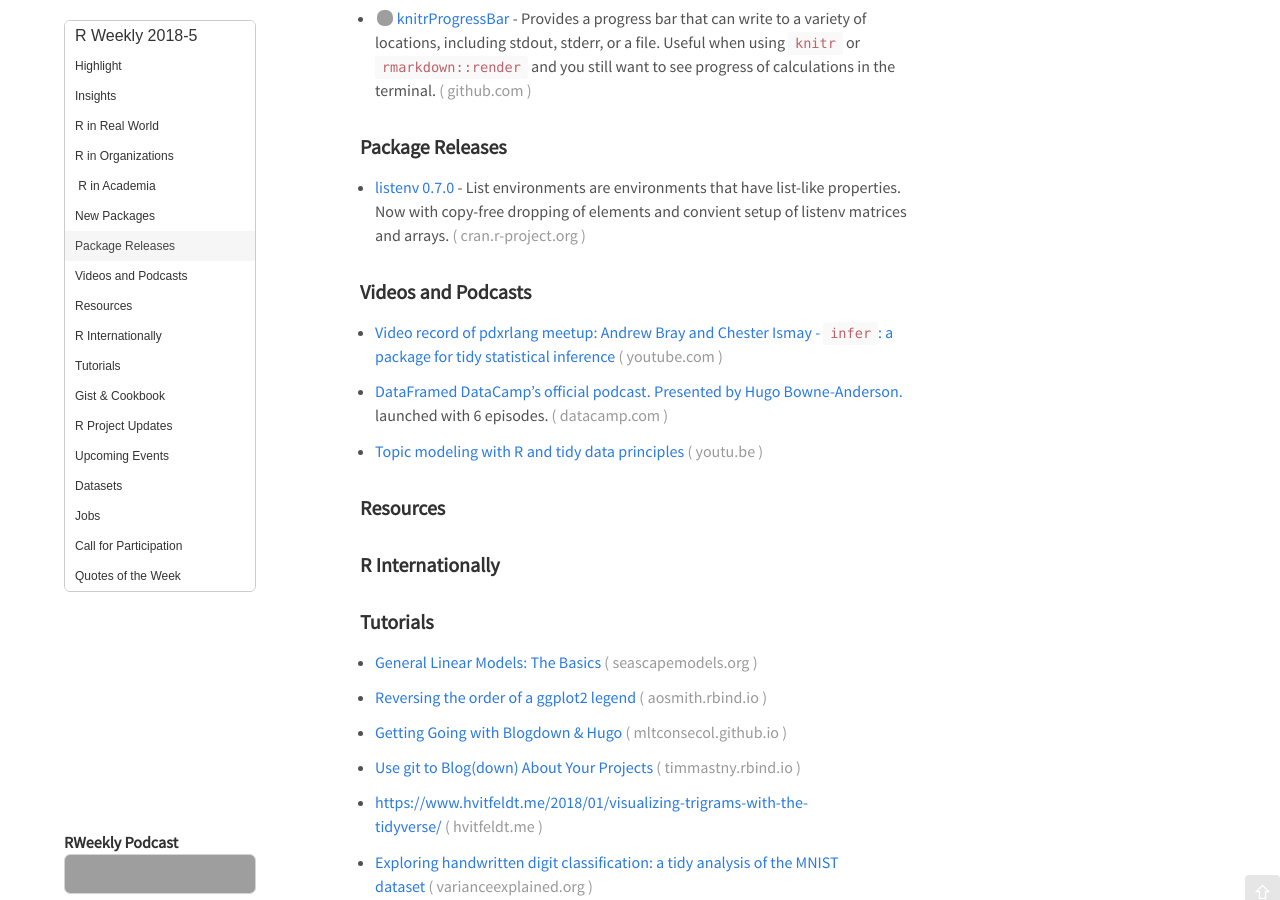
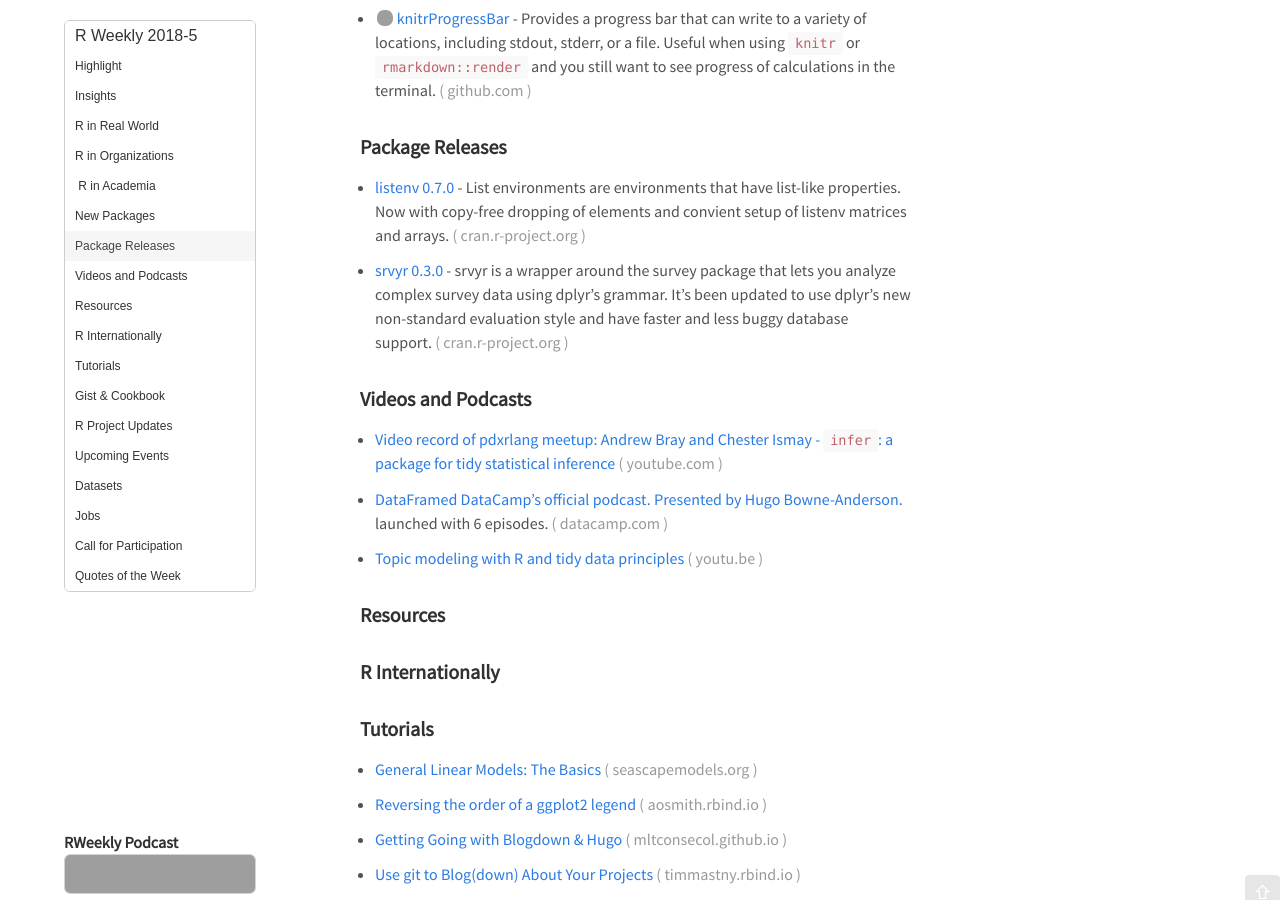
Before and after one commit to rweekly/rweekly.org, a Jekyll site: the page built from draft.md, in a window 1280 px wide and 900 px high, scrolled down 1250 px. Built offline with Jekyll 4.4.1, drawn with Linux system fonts in a browser that asks for light colours; emoji names are drawn with the system emoji font; comment, search, counter and statistics services are not loaded; grey boxes are pictures that could not be loaded.

Commit message:
Add bullet for srvyr 0.3 release

```diff
--- a/draft.md
+++ b/draft.md
@@ -70,6 +70,7 @@ Release Date: 2018-1-29
 
 + [listenv 0.7.0](https://cran.r-project.org/package=listenv) - List environments are environments that have list-like properties. Now with copy-free dropping of elements and convient setup of listenv matrices and arrays.
 
++ [srvyr 0.3.0](https://cran.r-project.org/package=srvyr) - srvyr is a wrapper around the survey package that lets you analyze complex survey data using dplyr's grammar. It's been updated to use dplyr's new non-standard evaluation style and have faster and less buggy database support.
 
 ###  Videos and Podcasts
 
```
